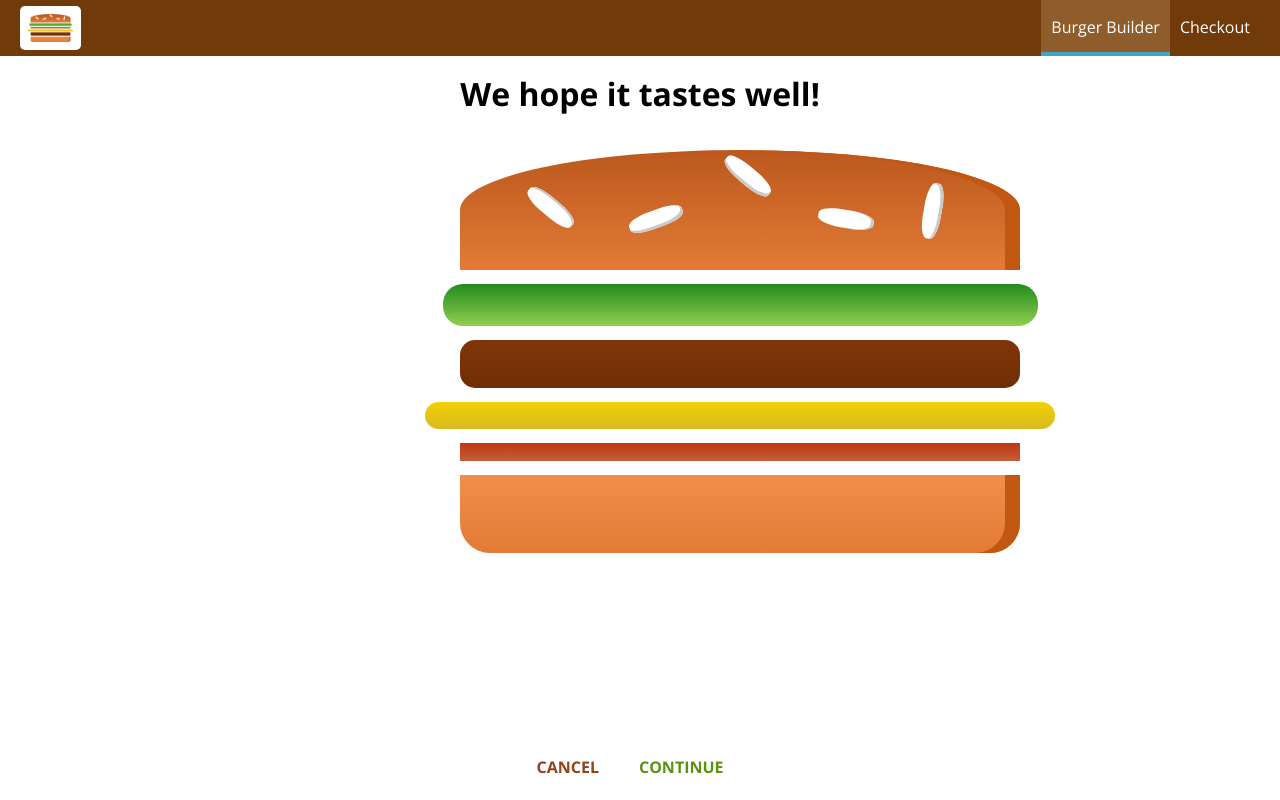
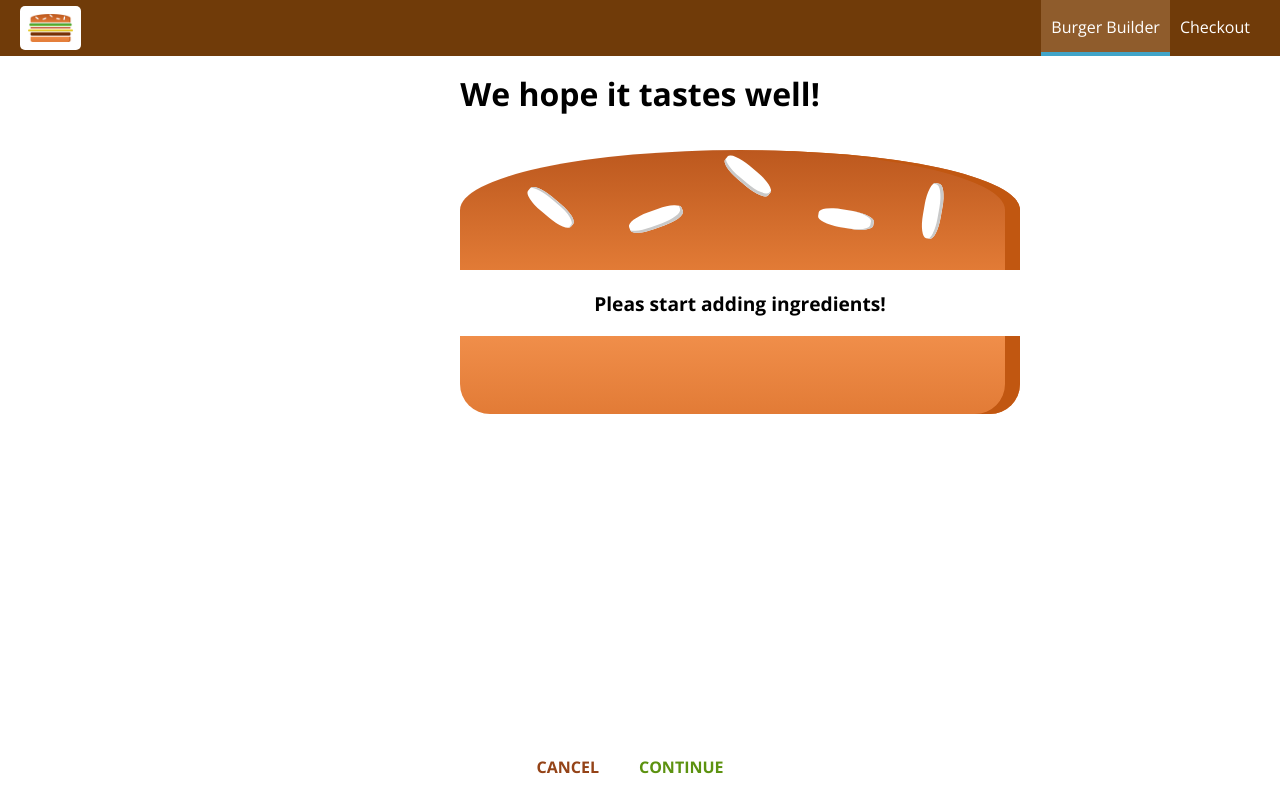
Before and after one commit to mmjosedaniel/react-the-complete-guide-progress, a React app in the folder burger-builder-starting-setup/: page /checkout in a window 1280 px wide. Built offline with nearby package versions, Linux system fonts and the light colour scheme.

Commit message:
225. Passing Ingredients Via Query Params

```diff
--- a/burger-builder-starting-setup/src/containers/BurgerBuilder/BurgerBuilder.js
+++ b/burger-builder-starting-setup/src/containers/BurgerBuilder/BurgerBuilder.js
@@ -121,7 +121,19 @@
     //     this.setState({ loading: false, purchasing: false });
     //   });
 
-    this.props.history.push("/checkout");
+    const queryParams = [];
+    for (let i in this.state.ingredients) {
+      queryParams.push(
+        encodeURIComponent(i) +
+          "=" +
+          encodeURIComponent(this.state.ingredients[i])
+      );
+    }
+    const queryString = queryParams.join("&");
+    this.props.history.push({
+      pathname: "/checkout",
+      search: "?" + queryString,
+    });
   };
 
   render() {
--- a/burger-builder-starting-setup/src/containers/Checkout/Checkout.js
+++ b/burger-builder-starting-setup/src/containers/Checkout/Checkout.js
@@ -11,6 +11,17 @@
       bacon: 1,
     },
   };
+
+  componentDidMount() {
+    const query = new URLSearchParams(this.props.location.search);
+    const ingredients = {};
+
+    for (let param of query.entries()) {
+      // [salad, 1]
+      ingredients[param[0]] = +param[1];
+    }
+    this.setState({ ingredients: ingredients });
+  }
 
   checkoutCancelledHandler = () => {
     this.props.history.goBack();
```
